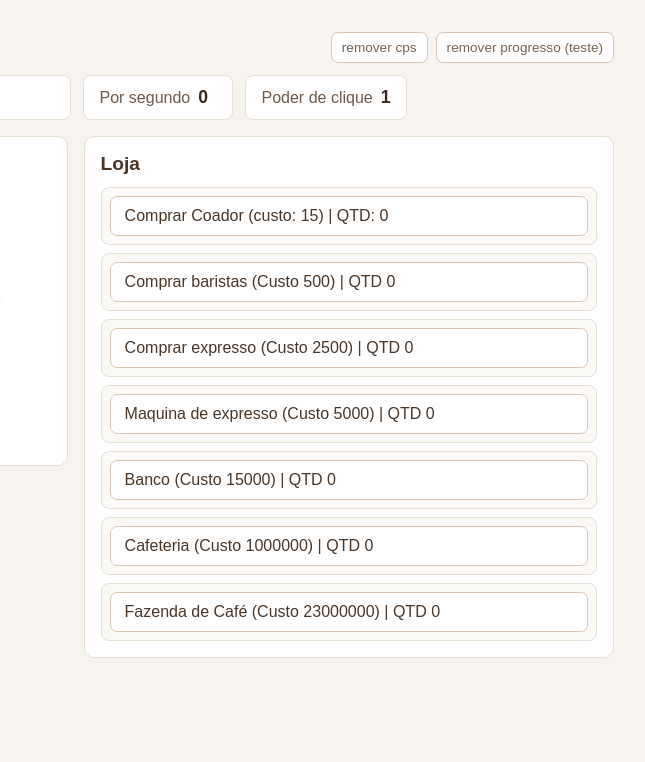
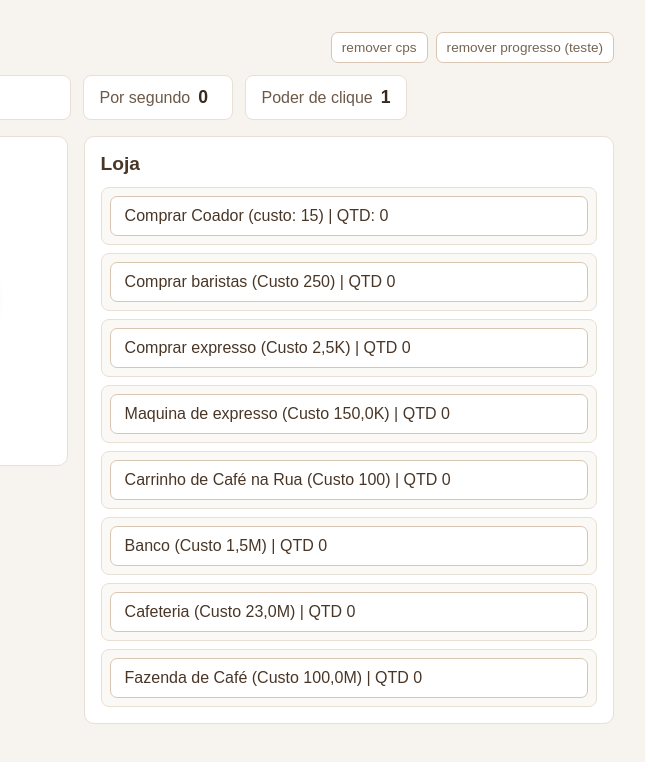
Before and after one commit to Joich1/coffee-clicker, a plain HTML site: page index.html in a window 1280 px wide. Shown: the full height of the page, 476-1121 px from the left. Drawn offline with Linux system fonts and the light colour scheme.

Commit message:
mais itens + balanceamento

```diff
--- a/index.html
+++ b/index.html
@@ -47,6 +47,10 @@
                 <button id="btnmaquinaexpresso">Maquina de expresso (Custo <span id="cmaquinaexpresso">100</span>) | QTD <span id="qtdmaquinaexpresso">0</span></button>
             </div>
 
+            <div class="shop-item">
+                <button id="btncarrinhocafe">Carrinho de Café na Rua (Custo <span id="ccarrinhocafe">100</span>) | QTD <span id="qtdcarrinhocafe">0</span></button>
+            </div>
+
              <div class="shop-item">
                 <button id="btnbanco">Banco (Custo <span id="cbanco">50</span>) | QTD <span id="qtdbanco">0</span></button>
             </div>
--- a/main.js
+++ b/main.js
@@ -1,5 +1,6 @@
 let cafes = 0;
 let cafesporsegundo = 0;
+let segundosOffline = 0;
 
 let poderclique = 1;
 let custoUpgradeClique = 1000;
@@ -9,7 +10,6 @@ const custoUpgradeClique2 = document.getElementById('cupgradeclique');
 
 const poderclique2 = document.getElementById('poderclique');
 const removercps = document.getElementById('removercps');
-
 
 const contador = document.getElementById('contador');
 const cps = document.getElementById('cps');
@@ -22,7 +22,7 @@ const btnReset = document.getElementById('btnprogresso');
 const itensLoja = [
     {
         id: 'coador',
-        cBase: 15,//15
+        cBase: 15,
         custo: 15,
         producao: 1,
         quantidade: 0,
@@ -32,8 +32,8 @@ const itensLoja = [
     },
     {
         id: 'barista',
-        cBase: 500,//50
-        custo: 500,
+        cBase: 250,
+        custo: 250,
         producao: 5,
         quantidade: 0,
         btn: document.getElementById('btnbarista'),
@@ -52,8 +52,8 @@ const itensLoja = [
     },
     {
         id: 'maquina de expresso',
-        cBase: 5000,
-        custo: 5000,
+        cBase: 10000,
+        custo: 10000,
         producao: 50,
         quantidade: 0,
         btn: document.getElementById('btnmaquinaexpresso'),
@@ -61,10 +61,20 @@ const itensLoja = [
         qtd2: document.getElementById('qtdmaquinaexpresso')
     },
     {
+        id: 'carrinho de café na rua',
+        cBase: 150000,
+        custo: 150000,
+        producao: 260,
+        quantidade: 0,
+        btn: document.getElementById('btnmaquinaexpresso'),
+        custo2: document.getElementById('cmaquinaexpresso'),
+        qtd2: document.getElementById('qtdmaquinaexpresso')
+    },
+    {
         id: 'banco',
-        cBase: 15000,
-        custo: 15000,
-        producao: 1500, //1,5mil
+        cBase: 1500000,
+        custo: 1500000,
+        producao: 1500, // 1,5mil
         quantidade: 0,
         btn: document.getElementById('btnbanco'),
         custo2: document.getElementById('cbanco'),
@@ -72,9 +82,9 @@ const itensLoja = [
     },
     {
         id: 'cafeteria',
-        cBase: 1000000,
-        custo: 1000000,
-        producao: 7500, //7,5mil
+        cBase: 23000000,
+        custo: 23000000,
+        producao: 7500, // 7,5mil
         quantidade: 0,
         btn: document.getElementById('btncafeteria'),
         custo2: document.getElementById('ccafeteria'),
@@ -82,9 +92,9 @@ const itensLoja = [
     },
     {
         id: 'fazenda',
-        cBase: 23000000,
-        custo: 23000000,
-        producao: 44000, //44mil
+        cBase: 100000000,
+        custo: 100000000,
+        producao: 44000, // 44mil
         quantidade: 0,
         btn: document.getElementById('btnfazenda'),
         custo2: document.getElementById('cfazenda'),
@@ -104,24 +114,23 @@ function formatarNumero(num) {
     if (num < 1_000_000_000) return (num / 1_000_000).toFixed(1).replace('.', ',') + 'M';
     if (num < 1_000_000_000_000) return (num / 1_000_000_000).toFixed(1).replace('.', ',') + 'B';
     if (num < 1_000_000_000_000_000) return (num / 1_000_000_000_000).toFixed(1).replace('.', ',') + 'T';
-    if (num < 1_000_000_000_000_000_000) return (num / 1_000_000_000_000_000).toFixed(1).replace('.', ',') + "Qa";
-    if (num < 1_000_000_000_000_000_000_000) return (num / 1_000_000_000_000_000_000).toFixed(1).replace('.', ',') + "QI";
-    if (num < 1_000_000_000_000_000_000_000_000) return (num / 1_000_000_000_000_000_000_000).toFixed(1).replace('.', ',') + "Sx";
-    return (num / 1_000_000_000_000_000_000_000_000).toFixed(1).replace('.', ',') + "Sp";
-
+    if (num < 1_000_000_000_000_000_000) return (num / 1_000_000_000_000_000).toFixed(1).replace('.', ',') + 'Qa';
+    if (num < 1_000_000_000_000_000_000_000) return (num / 1_000_000_000_000_000_000).toFixed(1).replace('.', ',') + 'QI';
+    if (num < 1_000_000_000_000_000_000_000_000) return (num / 1_000_000_000_000_000_000_000).toFixed(1).replace('.', ',') + 'Sx';
+    return (num / 1_000_000_000_000_000_000_000_000).toFixed(1).replace('.', ',') + 'Sp';
 }
 
 function attcafe() {
     contador.textContent = formatarNumero(cafes);
     cps.textContent = formatarNumero(cafesporsegundo);
-    poderclique2.textContent = formatarNumero(poderclique)
+    poderclique2.textContent = formatarNumero(poderclique);
     document.title = `${formatarNumero(cafes)} Cafés - Coffee clicker`;
 
-    custoUpgradeClique2.textContent = custoUpgradeClique;
+    custoUpgradeClique2.textContent = formatarNumero(custoUpgradeClique);
     btnUpgradeClique.hidden = !(cafes >= custoUpgradeClique);
 
     itensLoja.forEach((item) => {
-        item.custo2.textContent = item.custo;
+        item.custo2.textContent = formatarNumero(item.custo);
         item.qtd2.textContent = item.quantidade;
     });
 }
@@ -137,10 +146,10 @@ function comprarItem(item) {
     }
 }
 
-function comprarUpgradeClique(){
-        if(cafes >= custoUpgradeClique){
+function comprarUpgradeClique() {
+    if (cafes >= custoUpgradeClique) {
         cafes -= custoUpgradeClique;
-            poderclique = Math.ceil(poderclique * 1.50 )
+        poderclique = Math.ceil(poderclique * 1.50);
         custoUpgradeClique = Math.ceil(custoUpgradeClique * 1.50);
         attcafe();
         salvarjogo();
@@ -148,7 +157,6 @@ function comprarUpgradeClique(){
 }
 
 btnUpgradeClique.addEventListener('click', comprarUpgradeClique);
-
 
 itensLoja.forEach((item) => {
     item.btn.addEventListener('click', () => comprarItem(item));
@@ -158,18 +166,17 @@ btnCafe.addEventListener('click', () => {
     cafes += poderclique;
     attcafe();
 });
+
 /* teste isso, vcai tirar depois*/
-btnCafe2.addEventListener('click', () =>{
+btnCafe2.addEventListener('click', () => {
     cafes += Math.ceil(1000000000000 * poderclique);
     attcafe();
-})
+});
 
-removercps.addEventListener('click', () =>{
+removercps.addEventListener('click', () => {
     cafes = 0;
     attcafe();
-    })
-
-
+});
 
 function salvarjogo() {
     const estado = {
@@ -191,22 +198,25 @@ function carregarJogo() {
     const saveBruto = localStorage.getItem('coffeeClickerSave');
     if (!saveBruto) return;
 
-    const adora = date.now();
-    const segundosFora = Math.floor((agora - estado.ultimoSave) / 1000)
-
-
-
     try {
         const estado = JSON.parse(saveBruto);
 
         if (typeof estado.cafes === 'number') {
             cafes = estado.cafes;
-        };
+        }
 
-        if(typeof estado.ultimoSave === 'number'){
-            const diferencaMS = date.now() - estado.ultimoSave;
-            if(diferencaMS > 0){
-                SegundosOffline = Math.floor(diferencaMS / 1000);
+        if (typeof estado.poderclique === 'number') {
+            poderclique = estado.poderclique;
+        }
+
+        if (typeof estado.custoUpgradeClique === 'number') {
+            custoUpgradeClique = estado.custoUpgradeClique;
+        }
+
+        if (typeof estado.ultimoSave === 'number') {
+            const diferencaMS = Date.now() - estado.ultimoSave;
+            if (diferencaMS > 0) {
+                segundosOffline = Math.floor(diferencaMS / 1000);
             }
         }
 
@@ -220,33 +230,20 @@ function carregarJogo() {
                     if (typeof itemSalvo.custo === 'number') {
                         itemAtual.custo = itemSalvo.custo;
                     }
-                    if (typeof estado.poderclique === 'number') {
-                        poderclique = estado.poderclique;
-                    }
-                    if (typeof estado.custoUpgradeClique === 'number') {
-                        custoUpgradeClique = estado.custoUpgradeClique;
-                    }
                 }
             });
         }
     } catch (error) {
         console.error('Erro ao carregar o save:', error);
     }
-
-    if(SegundosOffline > 0 && cafesporsegundo > 0){
-    const ganhoOffline = SegundosOffline * cafesporsegundo;
-    cafes += ganhoOffline;
 }
-attcafe();
-
-}
-
 
 /* teste isso, vcai tirar depois*/
 function resetarJogo() {
     localStorage.removeItem('coffeeClickerSave');
     cafes = 0;
     cafesporsegundo = 0;
+    segundosOffline = 0;
     poderclique = 1;
     custoUpgradeClique = 1000;
 
@@ -258,11 +255,16 @@ function resetarJogo() {
     attcafe();
 }
 
-
 btnReset.addEventListener('click', resetarJogo);
 
 carregarJogo();
 caulcularcps();
+
+if (segundosOffline > 0 && cafesporsegundo > 0) {
+    const ganhoOffline = segundosOffline * cafesporsegundo;
+    cafes += ganhoOffline;
+}
+
 attcafe();
 
 setInterval(() => {
```
Lines whose indentation alone changed are shown as unchanged.
